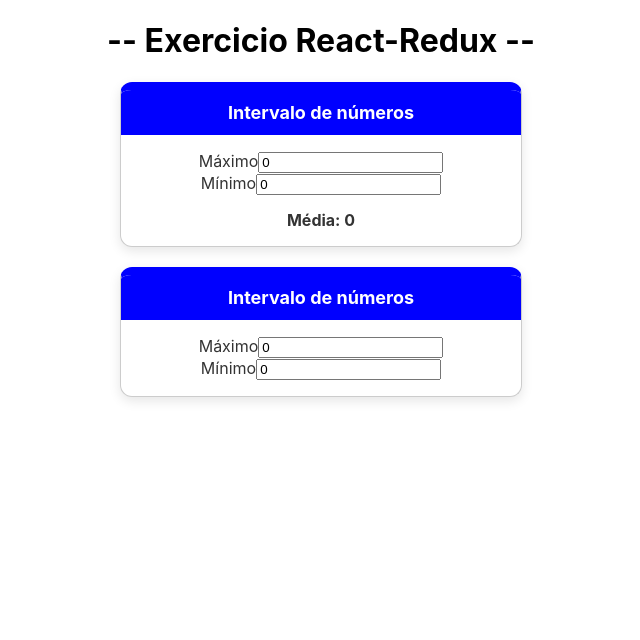
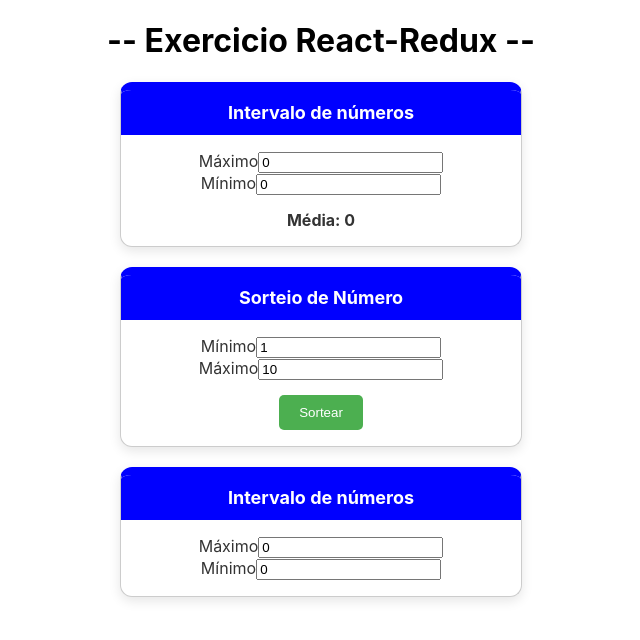
Before and after one commit to juancoutinhoflooxmongagua/Redux-Simples, a React (Create React App) app: page / in a window 1280 px wide. Shown: the top 640 px of the page, without its empty margins (319-959 px from the left). Built offline with nearby package versions, Linux system fonts and the light colour scheme.

Commit message:
feat: add component sorteio

```diff
--- a/src/App.js
+++ b/src/App.js
@@ -2,6 +2,8 @@ import Card from './components/Card';
 import './App.css';
 import Interval from './components/interval';
 import Media from './components/Media'
+import Sort from './components/Sort'
+
 function App() {
   return (
     <div className="App">
@@ -10,7 +12,7 @@ function App() {
 
 
       <Media></Media>
-
+      <Sort></Sort>
       <Interval></Interval>
     </div>
   );
--- /dev/null
+++ b/src/components/Sort.jsx
@@ -0,0 +1,57 @@
+import React, { useState } from "react";
+import Card from "./Card";
+
+export default function Sorteio() {
+    const [min, setMin] = useState(1);
+    const [max, setMax] = useState(10);
+    const [resultado, setResultado] = useState(null);
+
+    function sortear() {
+        const valor = Math.floor(Math.random() * (max - min + 1)) + min;
+        setResultado(valor);
+    }
+
+    return (
+        <Card title="Sorteio de Número">
+            <div className="interval-container">
+                <div className="input-group">
+                    <label>Mínimo</label>
+                    <input
+                        type="number"
+                        value={min}
+                        onChange={(e) => setMin(Number(e.target.value))}
+                    />
+                </div>
+                <div className="input-group">
+                    <label>Máximo</label>
+                    <input
+                        type="number"
+                        value={max}
+                        onChange={(e) => setMax(Number(e.target.value))}
+                    />
+                </div>
+            </div>
+
+            <button
+                onClick={sortear}
+                style={{
+                    marginTop: "15px",
+                    padding: "10px 20px",
+                    cursor: "pointer",
+                    backgroundColor: "#4CAF50",
+                    color: "white",
+                    border: "none",
+                    borderRadius: "5px"
+                }}
+            >
+                Sortear
+            </button>
+
+            {resultado !== null && (
+                <div style={{ marginTop: "20px", fontSize: "18px" }}>
+                    🎉 Número sorteado: <strong>{resultado}</strong>
+                </div>
+            )}
+        </Card>
+    );
+}
```
